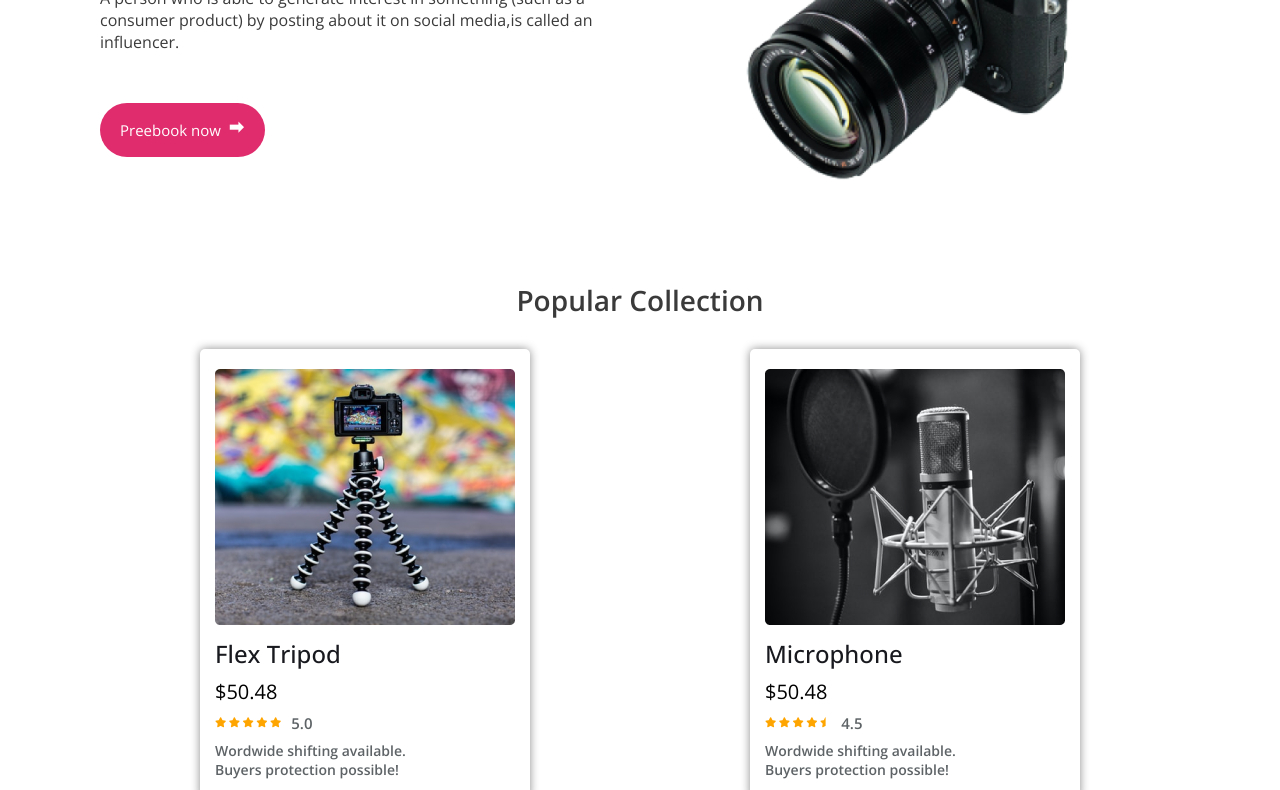
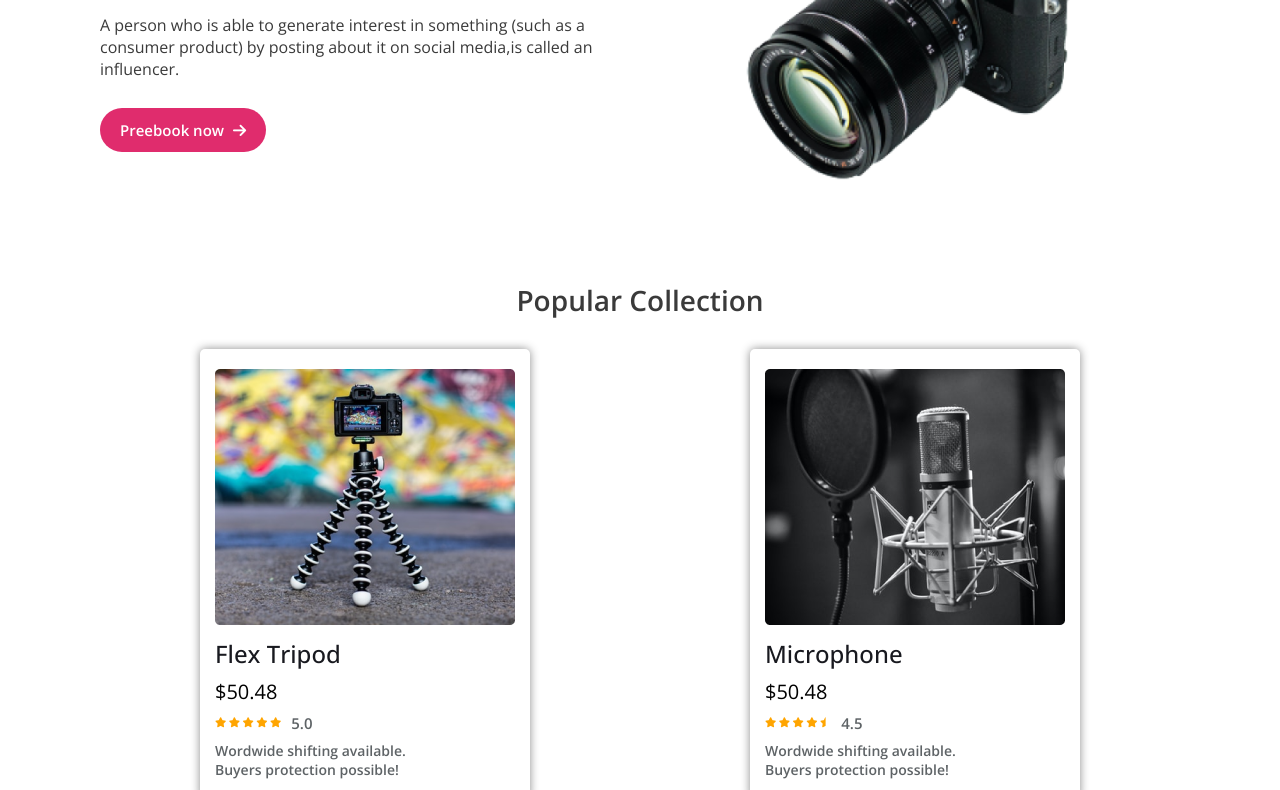
Before and after one commit to imran-hossain-bhuiyan/assignment-2, a plain HTML site: page index.html in a window 1280 px wide. Shown: the part 303-1093 px from the top of the page. Drawn offline with nearby package versions, Linux system fonts and the light colour scheme.

Commit message:
banner button updated

```diff
--- a/css/style.css
+++ b/css/style.css
@@ -81,37 +81,27 @@ header .nav-bar ul li a{
     font-size: 16px;
     font-weight: 400;
     color: #3A3A3A;
-    margin: 20px 0;
-    padding-bottom: 30px;
+    margin: 30px 0;
+    padding-bottom: 10px;
 }
 
-#banner-part .text .button{
-    padding: 10px 20px;
-    background: #E02C6D;
-    border-radius: 41px;
-    transition: .5s;
-    width: 125px;
-    display: flex;
-    justify-content: space-between;
-    align-items: center;
-    cursor: pointer;
-}
-
-#banner-part .text .button span{
-    font-size: 20px;
-    color: #fff;
-    transition: .5s;
+#banner-part .text i{
+    margin-left: 5px;
 }
 
 #banner-part .text a{
     font-family: 'Open Sans', sans-serif;
     font-size: 15px;
-    font-weight: 400;
+    font-weight: 600;
     color: #fff;
+    transition: .5s;
+    padding: 12px 20px;
+    background: #E02C6D;
+    border-radius: 41px;
     transition: .5s;
 }
 
-#banner-part .text .button:hover{
+#banner-part .text a:hover{
     background: #3A3A3A;
     color: #8db0c4;
 }
@@ -120,7 +110,7 @@ header .nav-bar ul li a{
     color: #8db0c4;
 }
 
-#banner-part .text .button:hover span{
+#banner-part .text .button:hover i{
     color: #8db0c4;
 }
 
@@ -355,6 +345,7 @@ footer .social_media i{
 ================================= */
 
 
+/*========= Responsive part start====== */
 
 
 
@@ -405,15 +396,10 @@ footer .social_media i{
         width: 100%;
     }
 
-    #banner-part .text .button{
-        width: 110px;
+    #banner-part .text a{
         padding: 8px 13px;
-    }
-    #banner-part .text .button a{
         font-size: 14px;
-    }
-    #banner-part .text .button span{
-        font-size: 13px;
+        display: inline-block;
     }
 
     /*-------- banner part end-----*/
@@ -625,3 +611,5 @@ footer .social_media i{
 /* ================================
       Tab part End
 ================================= */
+
+/*========= Responsive part end====== */
--- a/index.html
+++ b/index.html
@@ -49,11 +49,10 @@
         <div class="text">
             <h1>Start your Journey as Influencer</h1>
             <p>A person who is able to generate interest in something (such as a consumer product) by posting about it on social media,is called an influencer.</p>
-            <div class="button">
-                <a href="#">Preebook now</a>
-                <span>&#129070</span>
-            </div>
 
+                <a href="#">Preebook now
+                    <i class="fas fa-arrow-right"></i>
+                </a>
         </div>
         <div class="image">
             <img src="./images/photos/main-camera.png" alt="This is  a camera">
```
